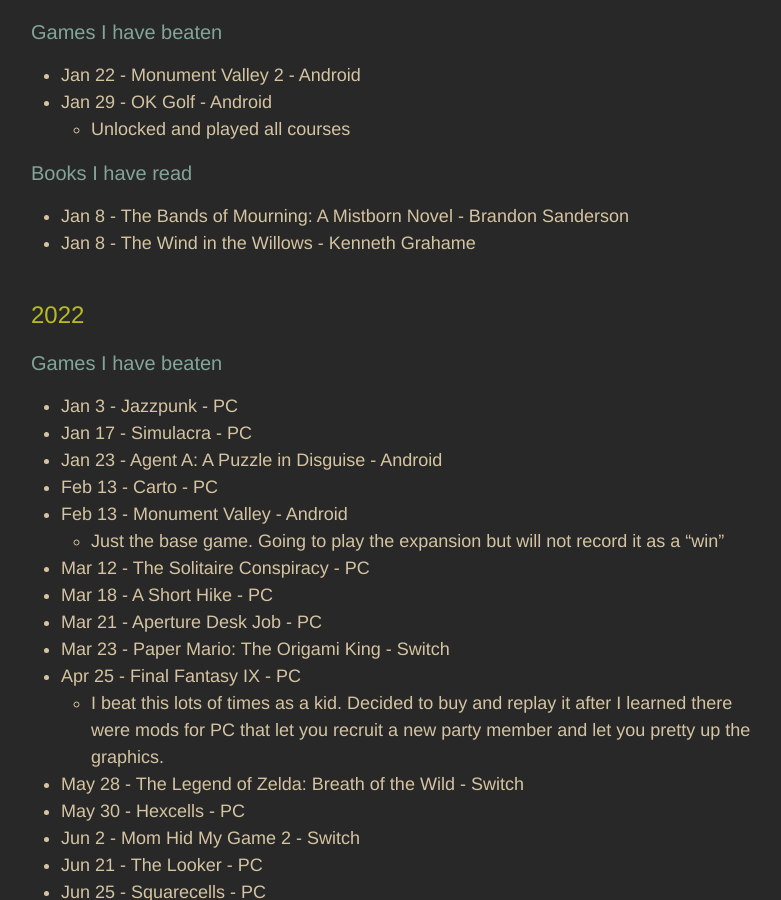
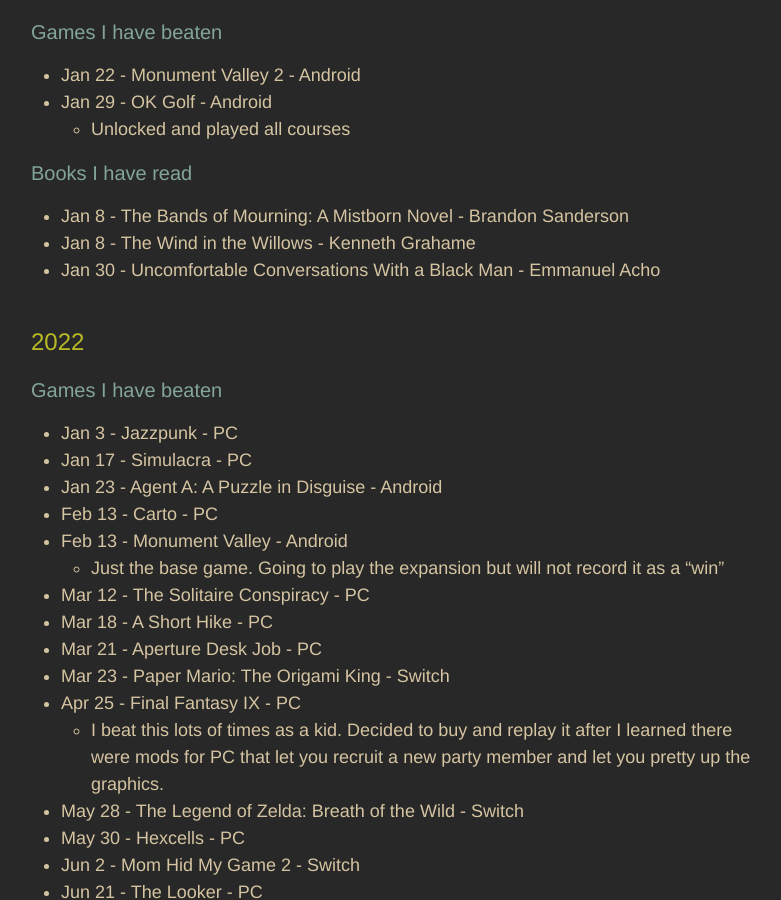
Before and after one commit to adkinsrs/sadkins_site, a Jekyll site: the page built from misc.md, in a window 1280 px wide and 900 px high, scrolled down 578 px. Shown: the whole window, without its empty margins (239-1020 px from the left). Built offline with Jekyll 4.4.1, drawn with Linux system fonts in a browser that asks for light colours.

Commit message:
read a book

```diff
--- a/misc.md
+++ b/misc.md
@@ -29,6 +29,7 @@
 
 * Jan 8 - The Bands of Mourning: A Mistborn Novel - Brandon Sanderson
 * Jan 8 - The Wind in the Willows - Kenneth Grahame
+* Jan 30 - Uncomfortable Conversations With a Black Man - Emmanuel Acho
 
 ## 2022
 
```
